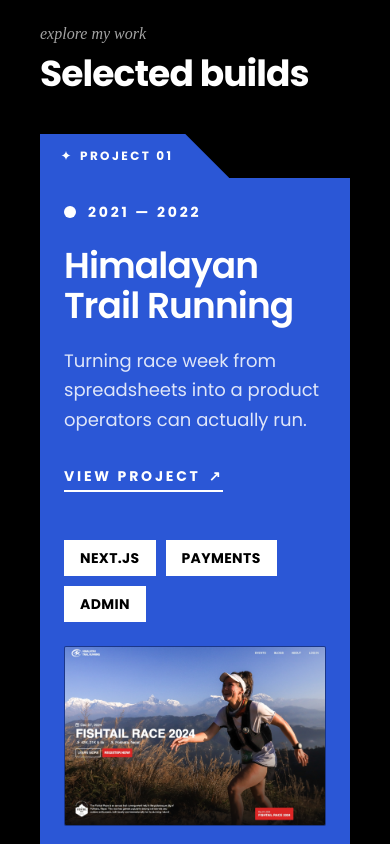
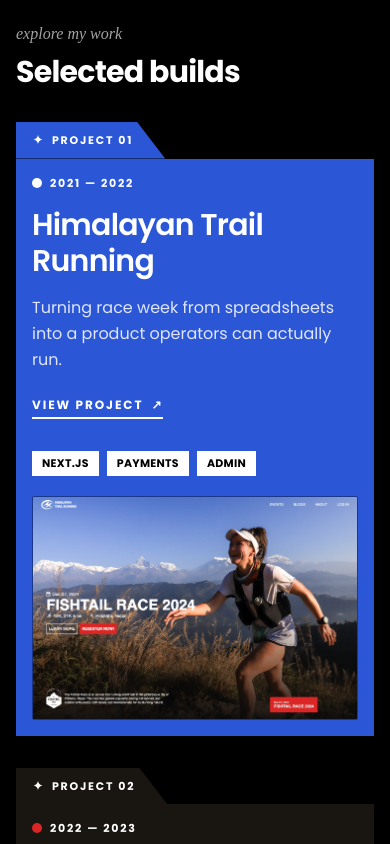
Before and after one commit to grenademik/theirfankhan-portfolio-template, a Next.js app: page / in a window 390 px wide. Shown: the part 2780-3624 px from the top of the page. Built offline with nearby package versions, Linux system fonts and the light colour scheme; no server answers.

Commit message:
Refactor StackedProjects and Testimonials components for improved styling and responsiveness. Adjust layout, typography, and spacing for better presentation across devices.

```diff
--- a/src/components/StackedProjects.jsx
+++ b/src/components/StackedProjects.jsx
@@ -45,15 +45,15 @@ export function StackedProjects({ limit = 4 }) {
   const items = projects.slice(0, limit);
 
   return (
-    <section className="relative mx-10 md:mx-20">
-        <div className="mb-10">
+    <section className="relative mx-4 overflow-x-hidden sm:mx-10 md:mx-20">
+      <div className="mb-8 sm:mb-10">
         <p className="font-serif italic text-neutral-400">explore my work</p>
-          <h2 className="mt-2 text-4xl font-bold tracking-tight text-white md:text-6xl">
+        <h2 className="mt-2 text-3xl font-bold tracking-tight text-white sm:text-4xl md:text-6xl">
           Selected builds
         </h2>
       </div>
 
-        <div className="flex flex-col gap-16 lg:gap-[12vh]">
+      <div className="flex flex-col gap-8 lg:gap-[12vh]">
         {items.map((project, index) => {
           const theme = themes[index % themes.length];
           return (
@@ -63,7 +63,7 @@ export function StackedProjects({ limit = 4 }) {
               style={{ zIndex: index + 1 }}
             >
               <div
-                className="flex"
+                className={`flex ${index > 0 ? "max-lg:!ml-0" : ""}`}
                 style={{
                   marginLeft:
                     index === 0
@@ -72,10 +72,10 @@ export function StackedProjects({ limit = 4 }) {
                 }}
               >
                 <span
-                  className={`inline-flex items-center gap-2 py-3.5 pr-14 text-xs font-bold uppercase tracking-[0.2em] sm:gap-3.5 sm:py-5 sm:pr-28 sm:text-sm ${theme.text} ${
+                  className={`inline-flex items-center gap-2 py-2.5 pl-4 pr-8 text-[11px] font-bold uppercase tracking-[0.16em] sm:gap-3.5 sm:py-5 sm:pr-28 sm:text-sm ${theme.text} ${
                     index === 0
-                      ? "pl-5 [clip-path:polygon(0_0,calc(100%-44px)_0,100%_100%,0_100%)] sm:pl-9 sm:[clip-path:polygon(0_0,calc(100%-76px)_0,100%_100%,0_100%)]"
-                      : "pl-16 [clip-path:polygon(44px_0,calc(100%-44px)_0,100%_100%,0_100%)] sm:pl-[6.75rem] sm:[clip-path:polygon(76px_0,calc(100%-76px)_0,100%_100%,0_100%)]"
+                      ? "[clip-path:polygon(0_0,calc(100%-28px)_0,100%_100%,0_100%)] sm:pl-9 sm:[clip-path:polygon(0_0,calc(100%-76px)_0,100%_100%,0_100%)]"
+                      : "[clip-path:polygon(0_0,calc(100%-28px)_0,100%_100%,0_100%)] sm:pl-[6.75rem] sm:[clip-path:polygon(76px_0,calc(100%-76px)_0,100%_100%,0_100%)]"
                   }`}
                   style={{ backgroundColor: theme.bg }}
                 >
@@ -92,36 +92,36 @@ export function StackedProjects({ limit = 4 }) {
               </div>
 
               <div
-                className={`grid grid-cols-1 gap-6 p-6 sm:p-10 lg:grid-cols-[1fr_1.1fr] lg:gap-12 lg:p-14 lg:min-h-[calc(100vh-8rem)] ${theme.text}`}
+                className={`grid grid-cols-1 gap-5 p-4 sm:gap-6 sm:p-10 lg:grid-cols-[1fr_1.1fr] lg:gap-12 lg:p-14 lg:min-h-[calc(100vh-8rem)] ${theme.text}`}
                 style={{ backgroundColor: theme.bg }}
               >
                 <div className="flex flex-col">
                   <span
-                    className={`inline-flex items-center gap-3 text-sm font-bold uppercase tracking-[0.2em] ${theme.text}`}
+                    className={`inline-flex items-center gap-2 text-[11px] font-bold uppercase tracking-[0.16em] sm:gap-3 sm:text-sm sm:tracking-[0.2em] ${theme.text}`}
                   >
-                    <span className={`h-3 w-3 rounded-full ${theme.dot}`} />
+                    <span className={`h-2.5 w-2.5 rounded-full sm:h-3 sm:w-3 ${theme.dot}`} />
                     {project.date}
                   </span>
-                  <h3 className="mt-6 text-4xl font-semibold tracking-tight sm:text-6xl xl:text-7xl">
+                  <h3 className="mt-4 break-words text-3xl font-semibold tracking-tight sm:mt-6 sm:text-6xl xl:text-7xl">
                     {project.title}
                   </h3>
                   <p
-                    className={`mt-5 max-w-lg text-lg leading-relaxed ${theme.muted}`}
+                    className={`mt-4 max-w-lg text-base leading-relaxed sm:mt-5 sm:text-lg ${theme.muted}`}
                   >
                     {project.tagline}
                   </p>
                   <Link
                     href={`/work/${project.slug}`}
-                    className={`mt-8 inline-flex items-center gap-2 self-start border-b-2 pb-1 text-sm font-bold uppercase tracking-[0.2em] ${theme.rule} ${theme.text}`}
+                    className={`mt-6 inline-flex items-center gap-2 self-start border-b-2 pb-1 text-xs font-bold uppercase tracking-[0.16em] sm:mt-8 sm:text-sm sm:tracking-[0.2em] ${theme.rule} ${theme.text}`}
                   >
                     View project
                     <span aria-hidden>↗</span>
                   </Link>
-                  <div className="mt-auto flex flex-wrap gap-2.5 pt-12">
+                  <div className="mt-6 flex flex-wrap gap-2 pt-2 sm:mt-auto sm:gap-2.5 sm:pt-12">
                     {project.tags.map((tag) => (
                       <span
                         key={tag}
-                        className={`px-4 py-2 text-sm font-bold uppercase tracking-wide ${theme.tag}`}
+                        className={`px-2.5 py-1 text-[11px] font-bold uppercase tracking-wide sm:px-4 sm:py-2 sm:text-sm ${theme.tag}`}
                       >
                         {tag}
                       </span>
@@ -146,10 +146,10 @@ export function StackedProjects({ limit = 4 }) {
         })}
       </div>
 
-        <div className="relative z-20 flex justify-center bg-black py-16">
+      <div className="relative z-20 flex justify-center bg-black py-10 sm:py-16">
         <Link
           href="/work"
-            className="border-2 border-white px-8 py-3 text-sm font-semibold uppercase tracking-[0.18em] text-white transition hover:bg-white hover:text-black"
+          className="border-2 border-white px-6 py-3 text-xs font-semibold uppercase tracking-[0.18em] text-white transition hover:bg-white hover:text-black sm:px-8 sm:text-sm"
         >
           See more
         </Link>
--- a/src/components/Testimonials.jsx
+++ b/src/components/Testimonials.jsx
@@ -35,15 +35,15 @@ export function Testimonials() {
   }, [paused]);
 
   return (
-    <section className="py-16 md:py-24">
-      <div className="container mx-auto px-10 text-center md:px-20">
+    <section className="py-12 md:py-24">
+      <div className="container mx-auto px-4 text-center sm:px-10 md:px-20">
         <p className="mb-3 font-serif italic text-neutral-400">what people say</p>
-        <h2 className="text-4xl font-bold tracking-tight text-white md:text-6xl">
+        <h2 className="text-3xl font-bold tracking-tight text-white sm:text-4xl md:text-6xl">
           Testimonials
         </h2>
 
         <div
-          className="relative mx-auto mt-12 w-full"
+          className="relative mx-auto mt-8 w-full sm:mt-12"
           onMouseEnter={() => setPaused(true)}
           onMouseLeave={() => setPaused(false)}
         >
@@ -51,17 +51,17 @@ export function Testimonials() {
             {quotes.map((quote, i) => (
               <figure
                 key={quote.name}
-                className={`col-start-1 row-start-1 flex h-full flex-col items-center justify-center px-8 py-12 transition-opacity duration-300 md:px-16 md:py-16 ${
+                className={`col-start-1 row-start-1 flex h-full flex-col items-center justify-center px-5 py-8 transition-opacity duration-300 sm:px-8 sm:py-12 md:px-16 md:py-16 ${
                   i === index
                     ? "opacity-100"
                     : "pointer-events-none opacity-0"
                 }`}
               >
-                <blockquote className="mx-auto max-w-4xl text-lg font-semibold leading-relaxed text-white md:text-2xl">
+                <blockquote className="mx-auto max-w-4xl text-base font-semibold leading-relaxed text-white sm:text-lg md:text-2xl">
                   “{quote.quote}”
                 </blockquote>
-                <figcaption className="mt-10">
-                  <p className="text-sm font-semibold uppercase tracking-[0.18em] text-white">
+                <figcaption className="mt-6 sm:mt-10">
+                  <p className="text-xs font-semibold uppercase tracking-[0.16em] text-white sm:text-sm sm:tracking-[0.18em]">
                     {quote.name}
                   </p>
                   {quote.url ? (
@@ -69,19 +69,19 @@ export function Testimonials() {
                       href={quote.url}
                       target="_blank"
                       rel="noreferrer"
-                      className="mt-2 inline-block text-sm text-neutral-400 underline underline-offset-4 hover:text-red-500"
+                      className="mt-2 inline-block max-w-full break-words px-1 text-xs text-neutral-400 underline underline-offset-4 hover:text-red-500 sm:text-sm"
                     >
                       {quote.role}
                     </a>
                   ) : (
-                    <p className="mt-2 text-sm text-neutral-400">{quote.role}</p>
+                    <p className="mt-2 text-xs text-neutral-400 sm:text-sm">{quote.role}</p>
                   )}
                 </figcaption>
               </figure>
             ))}
           </div>
 
-          <div className="mt-6 flex items-center justify-center gap-4">
+          <div className="mt-5 flex items-center justify-center gap-3 sm:mt-6 sm:gap-4">
             <button
               type="button"
               aria-label="Previous testimonial"
```
Lines whose indentation alone changed are shown as unchanged.
